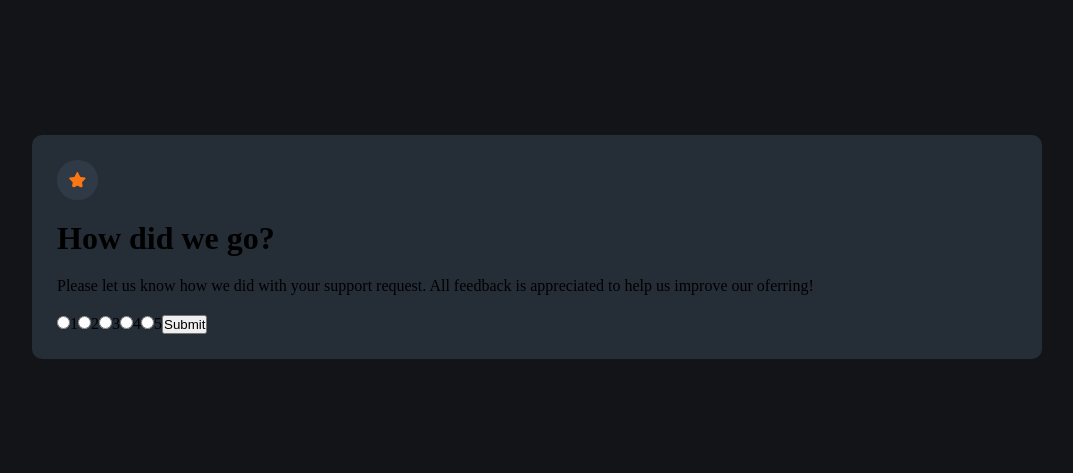
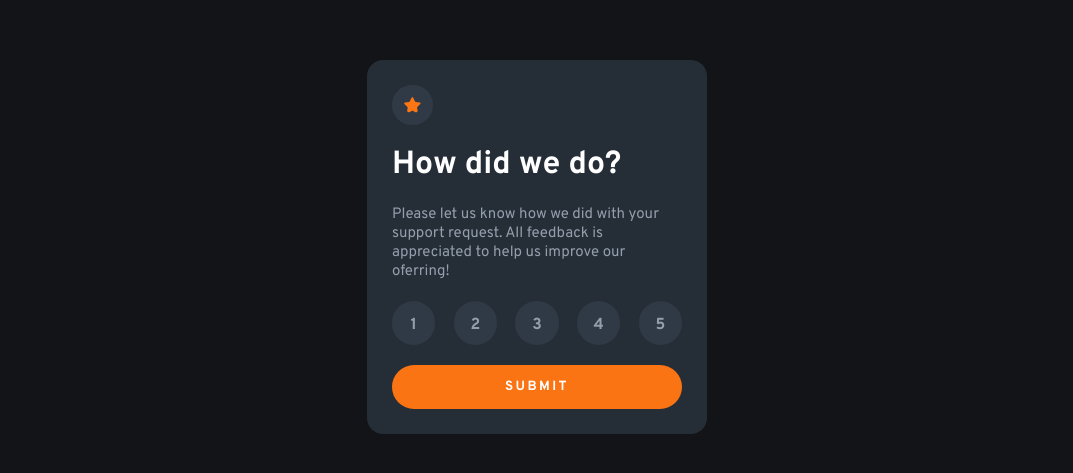
Before and after one commit to guihtryb/day-00-interactive-rating, a React (Create React App) app: page / in a window 1280 px wide. Shown: the part 153-626 px from the top of the page, without its empty margins (103-1176 px from the left). Built offline with nearby package versions, Linux system fonts and the light colour scheme.

Commit message:
feat: RatingCard component done

```diff
--- a/src/App.jsx
+++ b/src/App.jsx
@@ -1,10 +1,11 @@
 import React from 'react';
 import RatingCard from './components/RatingCard';
 import ThankYouCard from './components/ThankYouCard';
+import Context from './context/Context';
 import './styles/App.css';
 
 function App() {
-  const [rated] = React.useState(false);
+  const { rated } = React.useContext(Context);
 
   return (
     <div className="app">
--- a/src/components/Decoration.jsx
+++ b/src/components/Decoration.jsx
@@ -1,11 +1,11 @@
 import PropTypes from 'prop-types';
 import React from 'react';
-import AppContext from '../context/Context';
+import Context from '../context/Context';
 import iconStar from '../images/icon-star.svg';
 import illustrationThankU from '../images/illustration-thank-you.svg';
 
 export default function Decoration({ isRatingCard }) {
-  const { rating } = React.useContext(AppContext);
+  const { ratingValue } = React.useContext(Context);
 
   return isRatingCard ? (
     <img
@@ -19,7 +19,7 @@ export default function Decoration({ isRatingCard }) {
       <p className="decoration">
         You Selected
         {' '}
-        {rating}
+        {ratingValue}
         {' '}
         out of 5
       </p>
--- a/src/components/RateNumber.jsx
+++ /dev/null
@@ -1,15 +0,0 @@
-import PropTypes from 'prop-types';
-import React from 'react';
-
-export default function RateValue({ value }) {
-  return (
-    <label htmlFor={`rate-${value}`}>
-      <input type="radio" id={`rate-${value}`} name="rating" value={value} />
-      {value}
-    </label>
-  );
-}
-
-RateValue.propTypes = {
-  value: PropTypes.number.isRequired,
-};
--- /dev/null
+++ b/src/components/RateValueInput.jsx
@@ -0,0 +1,22 @@
+import PropTypes from 'prop-types';
+import React from 'react';
+import Context from '../context/Context';
+
+export default function RateValueInput({ value }) {
+  const { setRatingValue, ratingValue } = React.useContext(Context);
+
+  const handleChange = () => {
+    setRatingValue(value);
+  };
+
+  return (
+    <label htmlFor={`rate-${value}`} className={`rating-value ${ratingValue === value ? 'selected' : ''}`}>
+      <input type="radio" id={`rate-${value}`} name="rating" value={value} onChange={handleChange} />
+      {value}
+    </label>
+  );
+}
+
+RateValueInput.propTypes = {
+  value: PropTypes.number.isRequired,
+};
--- a/src/components/RatingCard.jsx
+++ b/src/components/RatingCard.jsx
@@ -1,24 +1,59 @@
 import React from 'react';
+import Context from '../context/Context';
 import Button from './Button';
 import Decoration from './Decoration';
 import Paragraph from './Paragraph';
-import RateNumber from './RateNumber';
+import RateValueInput from './RateValueInput';
 import Title from './Title';
 
 export default function RatingCard() {
+  const [loading, setLoading] = React.useState(false);
+
+  const { setRated } = React.useContext(Context);
+  // loading state ✅
+  // if loading return loading spinner ✅
+  // success: setRated(true) ✅
+  // failure: setRated(false) && alert ✅
+  // css
+
   const ratingParagraphContent = 'Please let us know how we did with your support request. All feedback is appreciated to help us improve our oferring!';
 
-  const ratingOptionsList = [1, 2, 3, 4, 5];
+  const ratingValuesList = [1, 2, 3, 4, 5];
+
+  const handleSubmit = (e) => {
+    setLoading(true);
+    e.preventDefault();
+    setTimeout(() => {
+      try {
+        setRated(true);
+      } catch (error) {
+        alert('Something went wrong! Try again in a few minutes.');
+        setRated(false);
+      } finally {
+        setLoading(false);
+      }
+    }, 400);
+  };
+
+  if (loading) {
+    return (
+      <div className="card-container">
+        <div className="spin" />
+      </div>
+    );
+  }
 
   return (
     <div className="card-container">
       <Decoration isRatingCard />
-      <Title title="How did we go?" />
+      <Title title="How did we do?" />
       <Paragraph content={ratingParagraphContent} />
-      <form onSubmit={(e) => e.preventDefault()}>
-        {
-        ratingOptionsList.map((option) => (<RateNumber value={option} />))
-      }
+      <form onSubmit={handleSubmit}>
+        <div className="rating-container">
+          {
+            ratingValuesList.map((option) => (<RateValueInput key={option} value={option} />))
+          }
+        </div>
         <Button />
       </form>
 
--- a/src/context/Context.jsx
+++ b/src/context/Context.jsx
@@ -1,5 +1,5 @@
-import { createContext } from 'react';
+import React from 'react';
 
-const AppContext = createContext();
+const Context = React.createContext();
 
-export default AppContext;
+export default Context;
--- a/src/context/Provider.jsx
+++ b/src/context/Provider.jsx
@@ -1,24 +1,25 @@
 import PropTypes from 'prop-types';
 import React from 'react';
-import AppContext from './Context';
+import Context from './Context';
 
-function Provider({ children }) {
-  const [rating, setRating] = React.useState(0);
+export default function Provider({ children }) {
+  const [ratingValue, setRatingValue] = React.useState(0);
+  const [rated, setRated] = React.useState(false);
 
-  const contextValue = React.useMemo(() => ({
-    rating,
-    setRating,
+  const value = React.useMemo(() => ({
+    ratingValue,
+    setRatingValue,
+    rated,
+    setRated,
   }));
 
   return (
-    <AppContext.Provider value={contextValue}>
+    <Context.Provider value={value}>
       { children }
-    </AppContext.Provider>
+    </Context.Provider>
   );
 }
 
 Provider.propTypes = {
   children: PropTypes.node.isRequired,
 };
-
-export default Provider;
--- a/src/styles/App.css
+++ b/src/styles/App.css
@@ -1,6 +1,78 @@
+@import url('https://fonts.googleapis.com/css2?family=Overpass:wght@400;700&display=swap');
+
 * {
   margin: 0;
   padding: 0;
+}
+
+body {
+  --color-orange-600: hsl(25, 97%, 50%);
+  --color-orange-500: hsl(25, 97%, 53%);
+  --color-white-500: hsl(0, 0%, 100%);
+  --color-black-500: hsl(216, 12%, 8%);
+  --color-black-450: hsl(213, 19%, 18%);
+  --color-black-400: hsl(213, 19%, 23%);
+  --color-black-300: hsl(216, 12%, 54%);
+  --color-black-200: hsl(217, 12%, 63%);
+}
+
+h1, p, label, input, button {
+  font-family: 'Overpass';
+}
+
+h1 {
+  color: var(--color-white-500);
+}
+
+p {
+  color: var(--color-black-200);
+  font-size: 15px;
+}
+
+form {
+  width: 100%;
+}
+
+button {
+  background-color: var(--color-orange-500);
+  border-radius: 2rem;
+  border: none;
+  color: var(--color-white-500);
+  cursor: pointer;
+  display: block;
+  font-weight: 700;
+  letter-spacing: 0.15rem;
+  margin-top: 1.25rem;
+  padding: 0.85rem 0;
+  text-transform: uppercase;
+  transition: background-color ease 0.2s;
+  width: 100%;
+}
+
+button:hover {
+  background-color: var(--color-orange-600);
+}
+
+input {
+  display: none;
+}
+
+label {
+  background-color: var(--color-black-400);
+  border-radius: 50%;
+  color: var(--color-black-200);
+  cursor: pointer;
+  display: flex;
+  font-weight: 700;
+  height: 1rem;
+  justify-content: center;
+  padding: 0.85rem;
+  transition: background-color ease 0.2s;
+  width: 1rem;
+}
+
+label:hover, .rating-value.selected {
+  background-color: var(--color-black-500);
 }
 
 .app {
@@ -13,22 +85,53 @@
 }
 
 .card-container {
+  align-items: flex-start;
   background-color: hsl(213, 19%, 18%);
-  border-radius: 10px;
+  border-radius: 1rem;
   display: flex;
   flex-direction: column;
-  align-items: flex-start;
   gap: 20px;
   height: fit-content;
+  min-height: 320px;
+  width: 290px;
   padding: 25px;
-  width: 75vw;
+  position: relative;
 }
 
 .decoration {
-  color: hsl(25, 97%, 53%);
-  padding: 12px;
+  background-color: var(--color-black-400);
+  border-radius: 30px;
+  color: var(--color-orange-500);
   display: flex;
   justify-content: center;
-  border-radius: 30px;
-  background-color: hsl(213, 19%, 23%);
+  padding: 12px;
 }
+
+.rating-container {
+  display: flex;
+  justify-content: space-between;
+  width: 100%;
+}
+
+.spin {
+  animation: 0.5s linear infinite spinner;
+  animation-play-state: inherit;
+  border: solid 5px transparent;
+  border-bottom-color: var(--color-orange-500);
+  border-radius: 50%;
+  height: 70px;
+  width: 70px;
+  position: absolute;
+  left: 50%;
+  top: 50%;
+  will-change: transform;
+}
+
+@keyframes spinner {
+  0% {
+    transform: translate3d(-50%, -50%, 0) rotate(0deg);
+  }
+  100% {
+    transform: translate3d(-50%, -50%, 0) rotate(360deg);
+  }
+}
```
